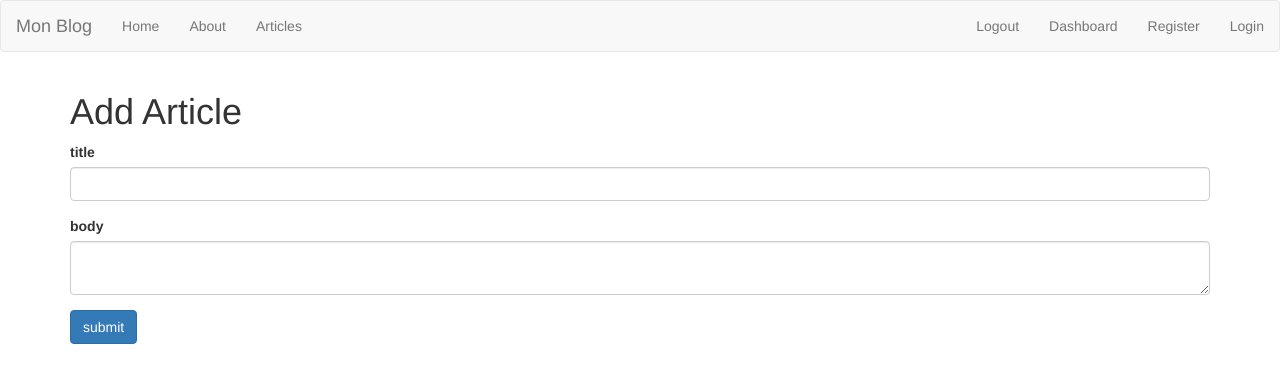
After one commit to mwuillai/blog, a Flask app: page /add_article in a window 1280 px wide. The commit adds this page. Shown: the top 383 px of the page. Run offline with Flask 2, Linux system fonts and the light colour scheme; the visitor is signed in with stand-in values (Sample User, id 1); some libraries are stand-ins or nearby versions.

Commit message:
Ajout de la data article

```diff
--- a/app.py
+++ b/app.py
@@ -2,8 +2,7 @@ from flask import Flask, render_template, flash, request, redirect, url_for, ses
 from flask_mysqldb import MySQL
 from wtforms import Form, StringField, TextAreaField, PasswordField, validators
 from passlib.hash import sha256_crypt
-
-from data import Articles
+from functools import wraps
 
 app = Flask(__name__)
 
@@ -30,26 +29,39 @@ def about():
 
 @app.route('/articles')
 def articles():
-    return render_template('articles.html', articles=Articles())
+    cur = mysql.connection.cursor()
+    cur.execute("SELECT * FROM articles")
+    articles = cur.fetchall()
+    return render_template('articles.html', articles=articles)
+    cur.close()
 
 
 @app.route('/article/<string:id>/')
 def article(id):
-    return render_template('article.html', id=id)
+    cur = mysql.connection.cursor()
+    cur.execute("SELECT * FROM articles WHERE id = %s", (id))
+    article = cur.fetchone()
+    return render_template('article.html', article=article)
+    cur.close()
 
 
-class RegisterForm(Form):
-    name = StringField('Name', [validators.Length(min=1, max=50)])
-    username = StringField('Username', [validators.Length(min=4, max=25)])
-    email = StringField('Email', [validators.Length(min=6, max=50)])
+class registerform(Form):
+    name = StringField('name', [validators.length(min=1, max=50)])
+    username = StringField('username', [validators.length(min=4, max=25)])
+    email = StringField('email', [validators.length(min=6, max=50)])
     password = PasswordField('password', [validators.DataRequired(
-    ), validators.EqualTo('confirm', message='Passwords do not match')])
-    confirm = PasswordField('Confirm Password')
+    ), validators.EqualTo('confirm', message='passwords do not match')])
+    confirm = PasswordField('confirm password')
+
+
+class ArticleForm(Form):
+    title = StringField('title', [validators.length(min=1, max=255)])
+    body = TextAreaField('body')
 
 
 @app.route('/register', methods=['GET', 'POST'])
 def register():
-    form = RegisterForm(request.form)
+    form = registerform(request.form)
     if request.method == 'POST' and form.validate():
         name = form.name.data
         email = form.email.data
@@ -74,7 +86,45 @@ def register():
 
     return render_template('register.html', form=form)
 
-# User login
+
+# Check if user logged in
+def is_logged_in(f):
+    @wraps(f)
+    def wrap(*args, **kwargs):
+        if 'logged_in' in session:
+            return f(*args, **kwargs)
+        else:
+            flash('Unauthorized, Please login', 'danger')
+            return redirect(url_for('login'))
+    return wrap
+
+
+@app.route('/add_article', methods=['GET', 'POST'])
+@is_logged_in
+def add_article():
+    form = ArticleForm(request.form)
+    if request.method == 'POST' and form.validate():
+        title = form.title.data
+        body = form.body.data
+
+        # create cursor
+
+        cur = mysql.connection.cursor()
+        cur.execute("INSERT INTO articles(title, body) VALUES(%s, %s)", (
+            title, body))
+
+        # Commit to DB
+
+        mysql.connection.commit()
+
+        cur.close()
+
+        flash('Article add successfully', 'success')
+
+        return redirect(url_for('dashboard'))
+
+    return render_template('add_article.html', form=form)
+
 
 
 @app.route('/login', methods=['GET', 'POST'])
@@ -117,8 +167,16 @@ def login():
     return render_template('login.html')
 
 @app.route('/dashboard')
+@is_logged_in
 def dashboard():
     return render_template('dashboard.html')
+
+# Logout
+@app.route('/logout')
+def logout():
+    session.clear()
+    flash('You are now logged out')
+    return render_template('login.html')
 
 if __name__ == '__main__':
     app.secret_key="secret123"
--- /dev/null
+++ b/templates/add_article.html
@@ -0,0 +1,15 @@
+{% extends 'layout.html' %}
+
+{% block body %}
+    <h1>Add Article</h1>
+    {% from "includes/_formhelper.html" import render_field %}
+    <form method="POST" action="">
+    	<div class="form-group">
+    		{{render_field(form.title, class_="form-control")}}
+    	</div>
+    	<div class="form-group">
+    		{{render_field(form.body, class_="form-control")}}
+    	</div>
+   	<p><input type='submit' class="btn btn-primary" value="submit"></p>
+    </form>
+{% endblock %}
--- a/templates/article.html
+++ b/templates/article.html
@@ -2,7 +2,7 @@
 
 {% block body %}
 	<div class="jumbotron text-center">
-	<h1>{{id}}</h1>
-	<p class="lead">Un blog trop bien pour commencer à apprendre Flask</p>
+	<h1>{{article.title}}</h1>
+    <p class="lead">{{article.body}}</p>
 	</div>
 {% endblock %}
--- a/templates/dashboard.html
+++ b/templates/dashboard.html
@@ -2,4 +2,5 @@
 
 {% block body %}
     <h1>Dashboard <small> Welcome {{session.username}}</small></h1>
+    <form action="/add_article"><input type='submit' class="btn btn-success" value="Add article"></form>
 {% endblock %}
--- a/templates/includes/_navbar.html
+++ b/templates/includes/_navbar.html
@@ -9,6 +9,10 @@
       <li><a href="/articles">Articles</a></li>
     </ul>
     <ul class="nav navbar-nav navbar-right">
+        {% if session.logged_in %}
+      <li><a href="/logout">Logout</a></li>
+      <li><a href="/dashboard">Dashboard</a></li>
+        {% endif %}
       <li><a href="/register">Register</a></li>
       <li><a href="/login">Login</a></li>
     </ul>
```
